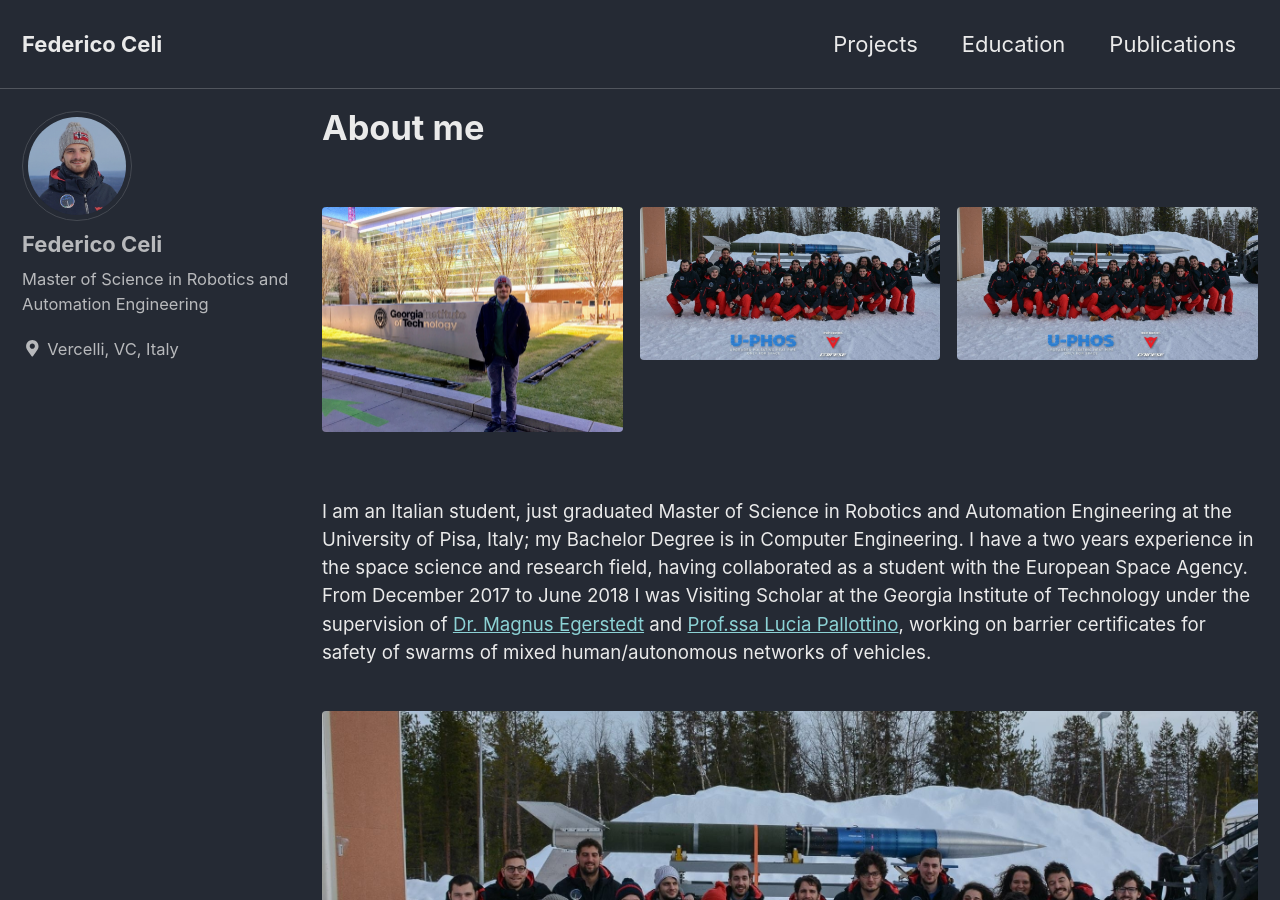
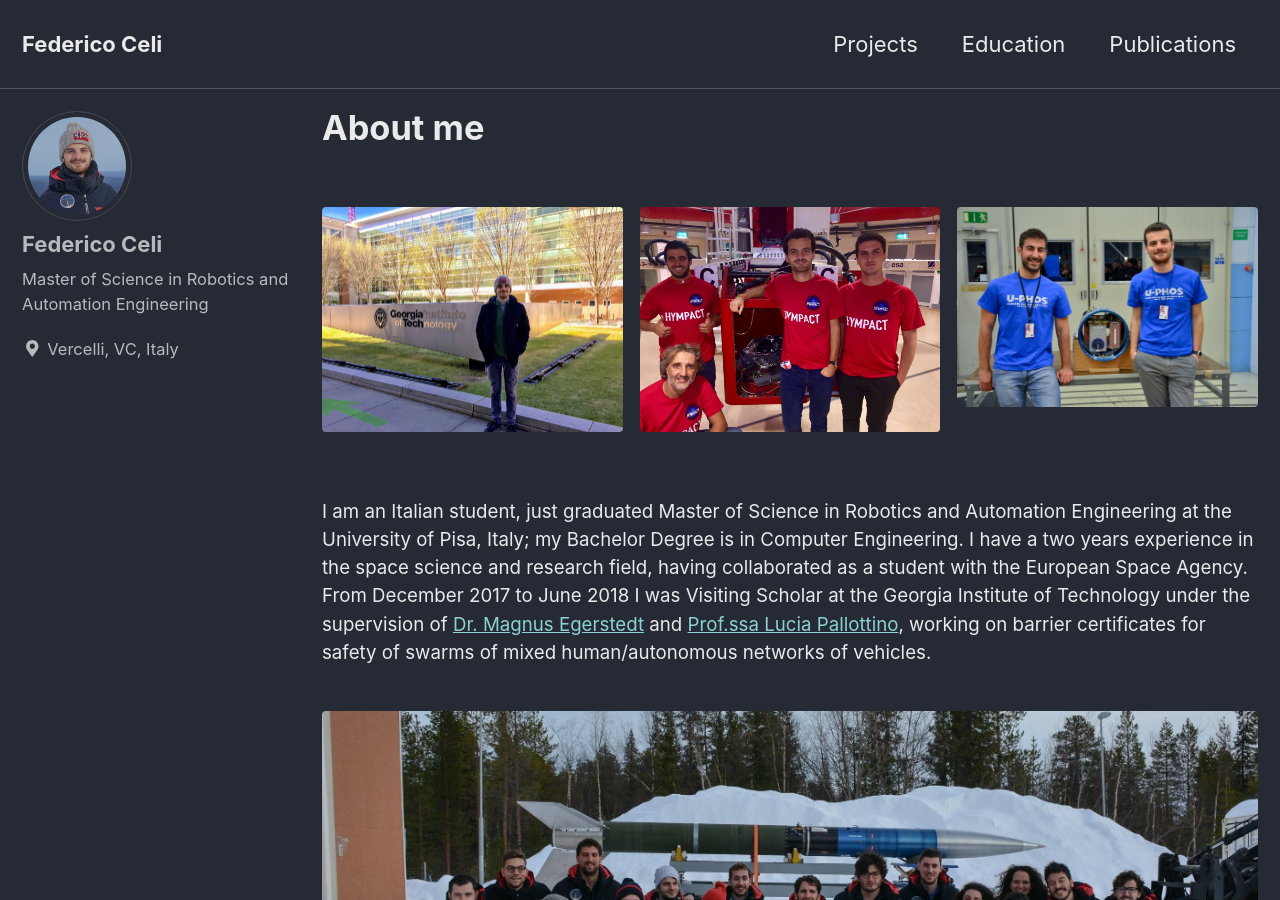
Before and after one commit to federicoceli/federicoceli.github.io, a Jekyll site: the page built from _pages/about.md, in a window 1280 px wide and 900 px high. Built offline with Jekyll 4.4.1, drawn with Linux system fonts in a browser that asks for light colours; cached includes are drawn as plain includes.

Commit message:
added images to gallery

```diff
--- a/_pages/about.md
+++ b/_pages/about.md
@@ -13,18 +13,16 @@ gallery:
     image_path: /assets/images/profile_gtech.JPG
     alt: "placeholder image 1"
     title: "Image 1 title caption"
-  - url: /assets/images/uphos.JPG
-    image_path: /assets/images/uphos.JPG
+  - url: /assets/images/profile_hympact.JPG
+    image_path: /assets/images/profile_hympact.JPG
     alt: "placeholder image 2"
     title: "Image 2 title caption"
-  - url: /assets/images/uphos.JPG
-    image_path: /assets/images/uphos.JPG
+  - url: /assets/images/profile_uphos.JPG
+    image_path: /assets/images/profile_uphos.JPG
     alt: "placeholder image 3"
     title: "Image 3 title caption"
 ---
-
 {% include gallery %}
-
 I am an Italian student, just graduated Master of Science in Robotics and Automation Engineering at the University of Pisa, Italy; my Bachelor Degree is in Computer Engineering. I have a two years experience in the space science and research field, having collaborated as a student with the European Space Agency. From December 2017 to June 2018 I was Visiting Scholar at the Georgia Institute of Technology under the supervision of [Dr. Magnus Egerstedt](https://magnus.ece.gatech.edu/) and [Prof.ssa Lucia Pallottino](http://www.centropiaggio.unipi.it/~pallottino), working on barrier certificates for safety of swarms of mixed human/autonomous networks of vehicles.
 
 {% include figure image_path="/assets/images/uphos.JPG" alt="U-PHOS group picture" %}
```
Also changed, not shown: assets/images/profile_hympact.JPG (added), assets/images/profile_uphos.jpg (added).
